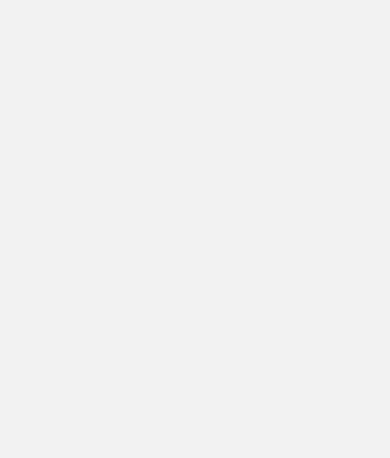
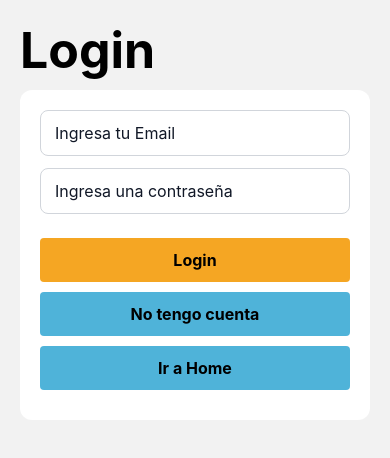
Before and after one commit to sheine-svg/PI-2-PillarouYHeine, a React Native app: screen /Login in a window 390 px wide. Shown: the top 458 px of the page. Built offline with nearby package versions, Linux system fonts and the light colour scheme; no server answers.

Commit message:
avances en login

```diff
--- a/src/screens/Login.js
+++ b/src/screens/Login.js
@@ -1,7 +1,136 @@
 import { Pressable, View, Text, StyleSheet, TextInput } from 'react-native';
+import { useState, useEffect } from "react";
+import { auth } from "../firebase/config";
 
-function Login(){
-    <Text>Login</Text>
+function Login(props) {
+    const [email, setEmail] = useState("");
+    const [password, setPassword] = useState("");
+    const [login, setLogin] = useState(false);
+    const [loginError, setLoginError] = useState("");
+
+    function onSubmit() {
+        setLoginError("");
+
+        if (!email.includes("@")) {
+            setLoginError("Email mal formateado");
+            return
+        }
+
+        if (password.length < 6) {
+            setLoginError("La contraseña debe tener una longitud mínima de 6 caracteres");
+            return
+        }
+
+        auth.signInWithEmailAndPassword(email, password)
+            .then((response) => {
+                setLogin(true);
+                props.navigation.navigate('HomeMenu');
+            })
+            .catch(error => {
+                setLoginError('Credenciales inválidas.')
+            })
+    };
+
+    useEffect(() => {
+        auth.onAuthStateChanged(user => {
+            console.log(user);
+            if (user) {
+                props.navigation.navigate('HomeMenu')
+            }
+        })
+    }, [])
+
+    return (
+        <View style={styles.container}>
+            <Text style={styles.titulo}>Login</Text>
+
+            <View style={styles.form}>
+                <TextInput style={styles.campo}
+                    keyboardType='email-address'
+                    placeholder='Ingresa tu Email'
+                    onChangeText={text => setEmail(text)}
+                    value={email} />
+                <TextInput style={styles.campo}
+                    keyboardType='default'
+                    placeholder='Ingresa una contraseña'
+                    secureTextEntry={true}
+                    onChangeText={text => setPassword(text)}
+                    value={password} />
+
+                <Text style={styles.error}>{loginError}</Text>
+
+                <Pressable onPress={() => onSubmit()}
+                    style={styles.botonApp}>
+                    <Text style={styles.textoBoton} > Login </Text>
+                </Pressable>
+                <Pressable
+                    onPress={() => props.navigation.navigate('Register')}
+                    style={styles.botonRegister}>
+                    <Text style={styles.textoBoton}>No tengo cuenta</Text>
+                </Pressable>
+                <Pressable
+                    onPress={() => props.navigation.navigate('HomeMenu')}
+                    style={styles.botonRegister}>
+                    <Text style={styles.textoBoton}>Ir a Home</Text>
+                </Pressable>
+            </View>
+        </View>
+    )
 }
 
+const styles = StyleSheet.create({
+    container: {
+        flex: 1,
+        padding: 20,
+    },
+    titulo: {
+        fontWeight: "bold",
+        fontSize: 50,
+        marginBottom: 10,
+    },
+    descripcion: {
+        fontSize: 16,
+        marginBottom: 10,
+    },
+    botonRegister: {
+        padding: 12,
+        backgroundColor: "#4FB3D9",
+        borderRadius: 4,
+        alignItems: "center",
+        marginBottom: 10,
+    },
+    botonApp: {
+        padding: 12,
+        backgroundColor: "#F5A623",
+        borderRadius: 4,
+        alignItems: "center",
+        marginBottom: 10,
+    },
+    textoBoton: {
+        fontWeight: "bold",
+        fontSize: 16,
+    },
+    campo: {
+        borderWidth: 1,
+        borderColor: "#d1d5db",
+        borderRadius: 8,
+        paddingHorizontal: 14,
+        paddingVertical: 12,
+        fontSize: 16,
+        backgroundColor: "#ffffff",
+        color: "#111827",
+        marginBottom: 12,
+    },
+    form: {
+        backgroundColor: "#ffffff",
+        padding: 20,
+        borderRadius: 12,
+    },
+    error: {
+        color: "red",
+        marginBottom: 12,
+        textAlign: "center",
+    }
+});
+
 export default Login;
```
